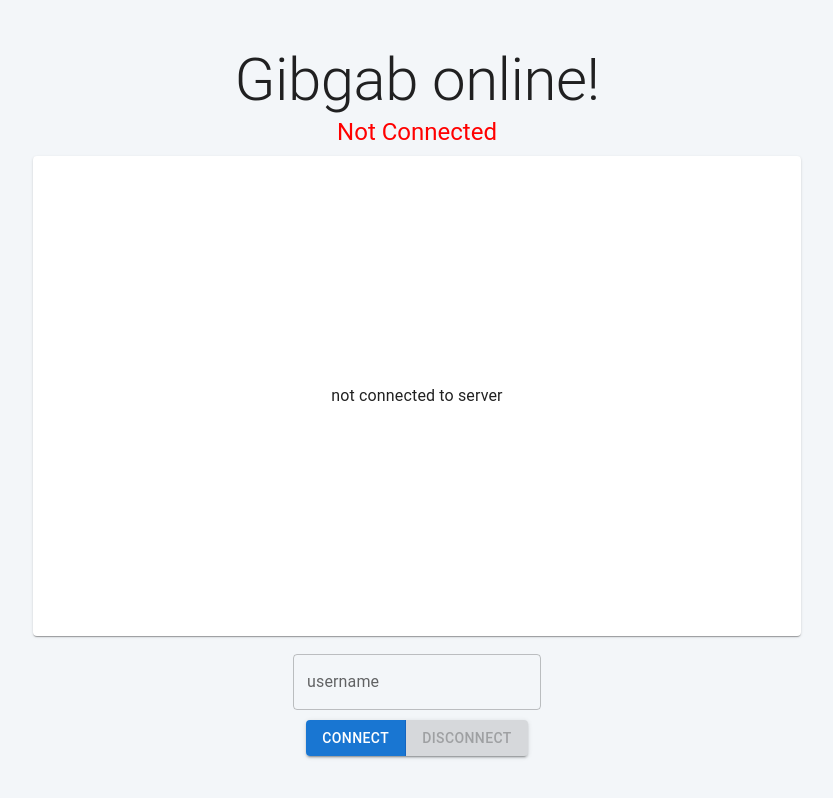
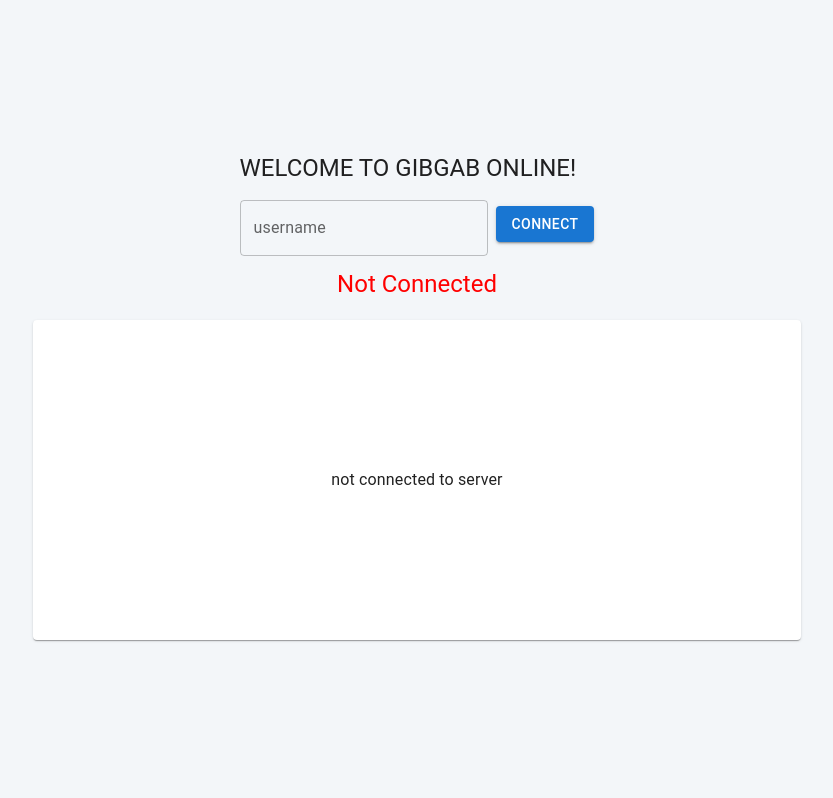
Before and after one commit to gzd2032/gibgab, a React (Create React App) app: page / in a window 1280 px wide. Shown: the whole page, without its empty margins (223-1056 px from the left). Built offline with nearby package versions, Linux system fonts and the light colour scheme.

Commit message:
update styling

```diff
--- a/package.json
+++ b/package.json
@@ -7,7 +7,8 @@
     "@emotion/react": "^11.11.1",
     "@emotion/styled": "^11.11.0",
     "@fontsource/roboto": "^5.0.8",
-    "@mui/material": "^5.14.11",
+    "@mui/icons-material": "^5.14.12",
+    "@mui/material": "^5.14.12",
     "@testing-library/jest-dom": "^5.17.0",
     "@testing-library/react": "^13.4.0",
     "@testing-library/user-event": "^13.5.0",
--- a/src/App.tsx
+++ b/src/App.tsx
@@ -1,13 +1,5 @@
-import React, { useMemo, useState, useEffect, useCallback } from "react";
-import {
-  Button,
-  TextField,
-  Typography,
-  ButtonGroup,
-  Card,
-  Box,
-  CssBaseline,
-} from "@mui/material";
+import { useMemo, useState, useEffect, useCallback } from "react";
+import { Typography, Card, Box, CssBaseline, Stack } from "@mui/material";
 import { socket } from "./socket/socket";
 
 import GameBoard from "./components/GameBoard";
@@ -18,6 +10,7 @@ import ConnectionStatus from "./components/ConnectionStatus";
 import "./App.css";
 import PlayersButtons from "./components/PlayersButtons";
 import DisplayCategory from "./components/DisplayCategory";
+import ConnectionButtons from "./components/ConnectionButtons";
 
 interface Player {
   name: string;
@@ -30,7 +23,7 @@ function App() {
   const [selectedTime, setSelectedTime] = useState(0);
   const [gameMessage, setGameMessage] = useState("");
 
-  const [activeTurn, setActiveTurn] = useState("");
+  const [subMessage, setSubMessage] = useState("");
   const [playerStatus, setPlayerStatus] = useState(false);
   const [playerPosition, setPlayerPosition] = useState("center");
 
@@ -87,20 +80,20 @@ function App() {
     const gameReady = (): void => {
       setGameMessage("Ready to Play!!");
       setGameStatus("ready");
-      setCategory("click here for a category")
+      setCategory("click here for a category");
     };
 
-    const gameTurn = (msg: string): void => {
-      setActiveTurn(msg);
+    const gameSubMessage = (msg: string): void => {
+      setSubMessage(msg);
     };
 
     const gameEnd = (msg: string): void => {
       setGameMessage(msg);
       setGameStatus("end");
-      setActiveTurn("");
+      setSubMessage("");
       setTimeout((): void => {
         setDelayBtn(false);
-      }, 3000);
+      }, 2000);
     };
 
     const loadPlayers = (players: Player[]): void => {
@@ -126,15 +119,14 @@ function App() {
     };
 
     const loadCategory = (msg: string) => {
-      setCategory(msg)
+      setCategory(msg);
     };
-
 
     const gameReset = () => {
       setGameMessage("Ready to Start!");
       setGameStatus("ready");
       setSelectedTime(0);
-      setActiveTurn("");
+      setSubMessage("");
     };
 
     socket.on("game start", gameStart);
@@ -143,7 +135,7 @@ function App() {
     socket.on("players", loadPlayers);
     socket.on("spectators", loadSpectators);
     socket.on("game end", gameEnd);
-    socket.on("game turn", gameTurn);
+    socket.on("game submessage", gameSubMessage);
     socket.on("game reset", gameReset);
     socket.on("game pending", gamePending);
     socket.on("category", loadCategory);
@@ -156,7 +148,7 @@ function App() {
       socket.off("players", loadPlayers);
       socket.off("spectators", loadSpectators);
       socket.off("game end", gameEnd);
-      socket.off("game turn", gameTurn);
+      socket.off("game submessage", gameSubMessage);
       socket.off("game reset", gameReset);
       socket.off("game pending", gamePending);
       socket.off("category", loadCategory);
@@ -178,7 +170,7 @@ function App() {
   };
 
   const startGame = useCallback(() => {
-    if(category === "click here for a category") {
+    if (category === "click here for a category") {
       alert("select a category");
     } else {
       socket.emit("game start", username, BOARDSIZE);
@@ -207,7 +199,7 @@ function App() {
     return (
       <PlayersButtons
         playersName={players[0]?.name}
-        isTurn={activeTurn !== username}
+        isTurn={subMessage !== username}
         username={username}
         playerStatus={playerStatus}
         gameStatus={gameStatus}
@@ -220,7 +212,7 @@ function App() {
       />
     );
   }, [
-    activeTurn,
+    subMessage,
     username,
     playerStatus,
     gameStatus,
@@ -236,7 +228,7 @@ function App() {
     return (
       <PlayersButtons
         playersName={players[1]?.name}
-        isTurn={activeTurn !== username}
+        isTurn={subMessage !== username}
         playerStatus={playerStatus}
         username={username}
         gameStatus={gameStatus}
@@ -249,7 +241,7 @@ function App() {
       />
     );
   }, [
-    activeTurn,
+    subMessage,
     username,
     playerStatus,
     gameStatus,
@@ -285,16 +277,24 @@ function App() {
           background: "#F3F6F9",
         }}
       >
-        <Typography sx={{ typography: { md: "h2", sm: "h5", xs: "h6" } }}>
-          Gibgab online!
-        </Typography>
-        <ConnectionStatus connected={connected} />
+        <Stack direction="row" spacing={1} alignItems="center">
+          <ConnectionButtons
+            connected={connected}
+            username={username}
+            disconnect={disconnect}
+            connect={connect}
+            setUsername={setUsername}
+          />
+          {connected && <Typography variant="h6">Gibgab online!</Typography>}
+        </Stack>
+        <ConnectionStatus connected={connected} username={username} />
         <Card
           sx={{
-            width: { lg:"60vw", xs:"95vw"},
-            height: "60vh",
+            width: { lg: "60vw", xs: "95vw" },
+            minHeight: { lg: "40vh", xs: "30vh" },
             margin: ".5em",
             display: "flex",
+            padding: "1em",
             justifyContent: "center",
             alignItems: "center",
             alignContent: "center",
@@ -302,9 +302,14 @@ function App() {
         >
           {connected ? (
             <Box sx={{ display: "flex", flexDirection: "column" }}>
-              <GameBoard gameMessage={gameMessage} activeTurn={activeTurn}>
+              <GameBoard gameMessage={gameMessage} subMessage={subMessage}>
                 <>
-                <DisplayCategory category={category} getCategory={getCategory} gameStatus={gameStatus}/>
+                  <DisplayCategory
+                    category={category}
+                    getCategory={getCategory}
+                    gameStatus={gameStatus}
+                    playerStatus={playerStatus}
+                  />
                   <Box
                     sx={{
                       display: "flex",
@@ -325,7 +330,6 @@ function App() {
                 </>
               </GameBoard>
               {memoPlayerNames}
-
               <Spectators
                 spectators={spectators}
                 swapPlayer={swapPlayer}
@@ -337,36 +341,6 @@ function App() {
             "not connected to server"
           )}
         </Card>
-
-        {!connected ? (
-          <TextField
-            id="username"
-            label="username"
-            variant="outlined"
-            value={username}
-            placeholder="Enter Username"
-            style={{ margin: "10px" }}
-            inputProps={{ maxLength: 10 }}
-            onChange={(e) => setUsername(e.target.value)}
-          />
-        ) : (
-          <Typography variant="h6">User: {username}</Typography>
-        )}
-
-        <ButtonGroup
-          variant="contained"
-          aria-label="outlined primary button group"
-        >
-          <Button
-            disabled={connected ? true : false}
-            onClick={() => connect(username)}
-          >
-            Connect
-          </Button>
-          <Button disabled={!connected ? true : false} onClick={disconnect}>
-            Disconnect
-          </Button>
-        </ButtonGroup>
       </Box>
     </>
   );
--- /dev/null
+++ b/src/components/ConnectionButtons.tsx
@@ -0,0 +1,71 @@
+import { useMemo } from "react";
+import { Button, TextField, Typography, Stack } from "@mui/material";
+import PowerSettingsNewIcon from "@mui/icons-material/PowerSettingsNew";
+
+interface Props {
+  connected: boolean;
+  username: string;
+  disconnect: () => void;
+  connect: (username: string) => void;
+  setUsername: (name: string) => void;
+}
+
+export default function ConnectionButtons({
+  connected,
+  username,
+  disconnect,
+  connect,
+  setUsername,
+}: Props) {
+  const connectButton = useMemo(() => {
+    return (
+      <Button
+        disabled={connected ? true : false}
+        onClick={() => connect(username)}
+        variant="contained"
+      >
+        Connect
+      </Button>
+    );
+  }, [connected, connect, username]);
+
+  const disconnectButton = useMemo(() => {
+    return (
+      <Button
+        disabled={!connected ? true : false}
+        onClick={disconnect}
+        sx={{ color: "green" }}
+      >
+        <PowerSettingsNewIcon />
+      </Button>
+    );
+  }, [connected, disconnect]);
+
+  return (
+    <Stack direction="column" spacing={1}>
+      {!connected && (
+        <Typography
+          sx={{ typography: { md: "h5", sm: "overline", xs: "caption" } }}
+        >
+          Welcome to Gibgab online!
+        </Typography>
+      )}
+      <Stack direction="row" spacing={1} alignItems="center">
+        {!connected && (
+          <TextField
+            id="username"
+            label="username"
+            variant="outlined"
+            value={username}
+            placeholder="Enter Username"
+            style={{ marginTop: ".5em" }}
+            inputProps={{ maxLength: 10 }}
+            onChange={(e) => setUsername(e.target.value)}
+          />
+        )}
+
+        {!connected ? connectButton : disconnectButton}
+      </Stack>
+    </Stack>
+  );
+}
--- a/src/components/ConnectionStatus.tsx
+++ b/src/components/ConnectionStatus.tsx
@@ -3,15 +3,16 @@ import React from 'react';
 import { Typography } from '@mui/material';
 
 interface Props {
-  connected: boolean
+  connected: boolean,
+  username: string,
 }
 
-export default function ConnectionStatus ({connected}: Props) {
+export default function ConnectionStatus ({connected, username}: Props) {
 
     return (
         <div data-testid="status-section">
-        <Typography variant="h5" color={connected ? "green" : "red"}>
-          {connected ? "Connected" : "Not Connected"}
+        <Typography sx={{ margin: ".5em"}} variant="h5" color={connected ? "green" : "red"}>
+          {connected ? `Connected - ${username}` : "Not Connected"}
         </Typography>
       </div>
     )
--- a/src/components/PlayersButtons.tsx
+++ b/src/components/PlayersButtons.tsx
@@ -1,5 +1,6 @@
 import React, { useMemo } from "react";
 import { Button, Box } from "@mui/material";
+import AutorenewIcon from '@mui/icons-material/Autorenew';
 
 interface Props {
   playersName: string;
@@ -31,6 +32,7 @@ const PlayersButtons = ({
   const btnStyle = {
     borderRadius: "50%",
     height: "4em",
+    margin: ".5em",
   };
 
   const StartButton = (): React.ReactElement => {
@@ -40,7 +42,7 @@ const PlayersButtons = ({
         style={btnStyle}
         onClick={startGame}
         disabled={playersName !== username}
-        sx={{backgroundColor: btncolor}}
+        sx={{ backgroundColor: btncolor }}
       >
         {playersName?.slice(0, 3)}
       </Button>
@@ -49,8 +51,8 @@ const PlayersButtons = ({
 
   const ResetButton = (): React.ReactElement => {
     return (
-      <Button disabled={delayBtn} onClick={resetGame}>
-        Rematch
+      <Button variant="outlined" style={btnStyle} disabled={delayBtn} onClick={resetGame}>
+        <AutorenewIcon />
       </Button>
     );
   };
@@ -61,7 +63,7 @@ const PlayersButtons = ({
         variant="contained"
         style={btnStyle}
         onClick={changeTurn}
-        sx={{backgroundColor: btncolor}}
+        sx={{ backgroundColor: btncolor }}
       >
         {playersName?.slice(0, 3)}
       </Button>
--- a/src/components/Spectators.tsx
+++ b/src/components/Spectators.tsx
@@ -1,26 +1,27 @@
 import React from "react";
 import Stack from "@mui/material/Stack";
 import Button from "@mui/material/Button";
-import Paper from "@mui/material/Paper";
 import Box from "@mui/material/Box";
-import { styled } from '@mui/material/styles';
+import { styled } from "@mui/material/styles";
+import AutorenewIcon from "@mui/icons-material/Autorenew";
+import { Typography } from "@mui/material";
 
-const Item = styled(Paper)(({ theme }) => ({
-  backgroundColor: theme.palette.mode === 'dark' ? '#1A2027' : '#fff',
+const Item = styled(Button)(({ theme }) => ({
+  backgroundColor: theme.palette.mode === "dark" ? "#1A2027" : "#fff",
   ...theme.typography.body2,
-  margin: theme.spacing(1),
-  textAlign: 'center',
-  color: theme.palette.text.secondary,
+  margin: theme.spacing(0.5),
+  textAlign: "center",
+  color: theme.palette.text.primary,
 }));
 
 interface Props {
   spectators: Array<{
     name: string;
     id: string;
-  }>,
-  playerStatus: boolean,
-  gameStatus: string,
-  swapPlayer: (name: string) => void,
+  }>;
+  playerStatus: boolean;
+  gameStatus: string;
+  swapPlayer: (name: string) => void;
 }
 
 export default function Spectators({
@@ -29,23 +30,40 @@ export default function Spectators({
   playerStatus,
   gameStatus,
 }: Props): React.ReactElement<Props> {
-
-
-
   return (
-    <Box>
-      Spectators:
-      <Stack sx={{ padding: '.5em', display: 'flex', alignItems: 'center', width: '50%', flexDirection: { xs: 'column', lg: 'row' } }}>
+    <Box
+      sx={{ alignItems: "center", display: "flex", flexDirection: "column" }}
+    >
+      <Typography variant="h6">Spectators:</Typography>
+      <Stack
+        direction="row"
+        useFlexGap
+        flexWrap="wrap"
+        alignItems="flex-start"
+        sx={{
+          height: "25%",
+          maxWidth: "400px",
+          overflow: "hidden",
+          overflowY: "scroll",
+        }}
+      >
         {spectators.length > 0
           ? spectators.map(
-            (spectator: { name: string; id: string }, idx: number) => {
-              return <><Item key={`${spectator.id}${idx}`}>
-                {spectator.name}
-                <Button disabled={!playerStatus || gameStatus !== 'end'} onClick={() => swapPlayer(spectator.name)}>swap</Button>
-              </Item></>
-            }
-          )
+              (spectator: { name: string; id: string }, idx: number) => {
+                return (
+                  <Item
+                    key={`${spectator.id}${idx}`}
+                    disabled={!playerStatus || gameStatus !== "end"}
+                    onClick={() => swapPlayer(spectator.name)}
+                  >
+                    {spectator.name}
+                    <AutorenewIcon fontSize="small"  />
+                  </Item>
+                );
+              }
+            )
           : "no spectators"}
-      </Stack></Box>
+      </Stack>
+    </Box>
   );
 }
```
Also changed, not shown: src/components/DisplayCategory.tsx (+4 -3 lines), src/components/GameBoard.tsx (+21 -23 lines), src/components/PlayerNames.tsx (+3 -8 lines), 1 other file (tests, documents, lock files or other folders). Lines whose indentation alone changed are shown as unchanged.
